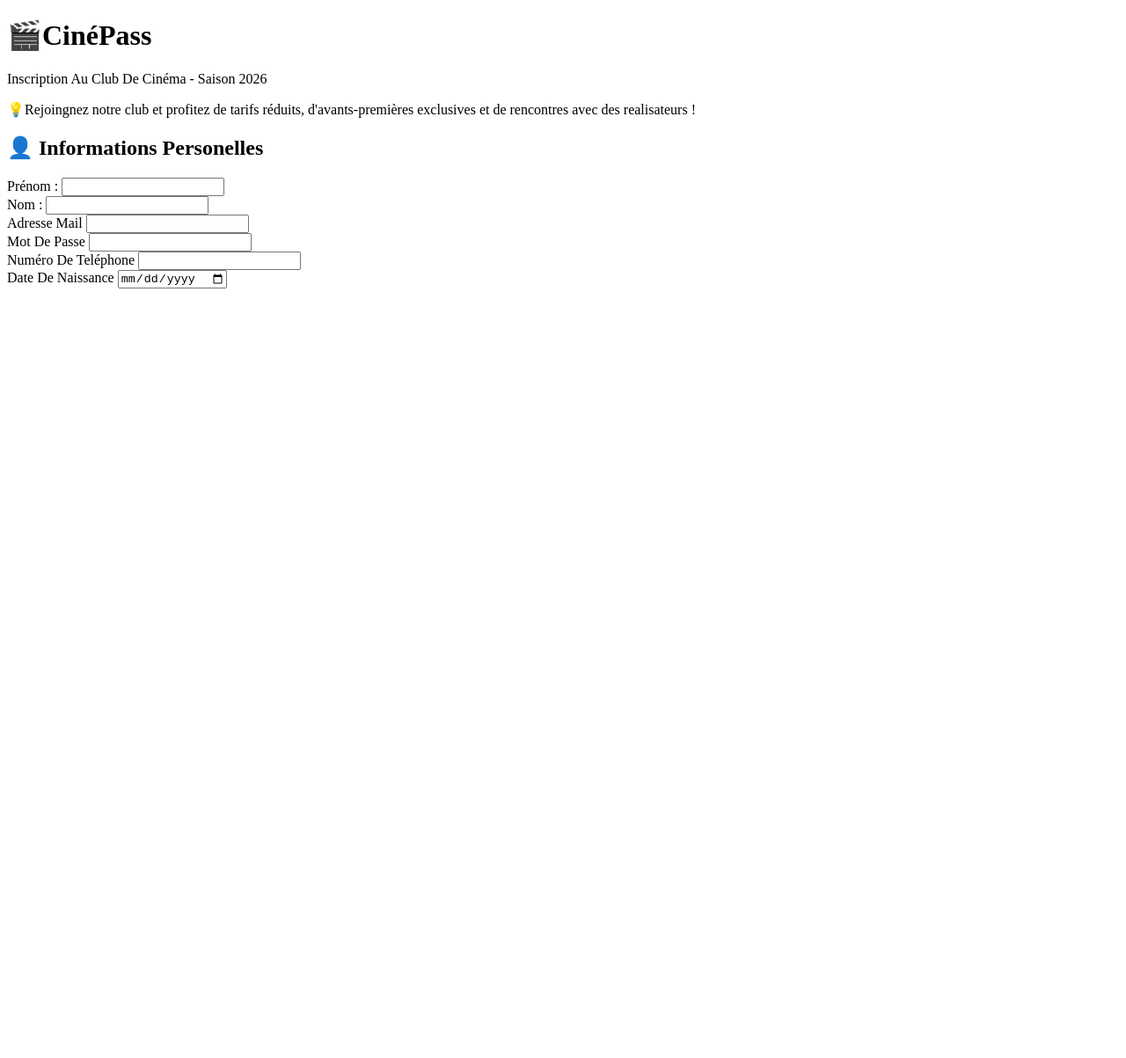
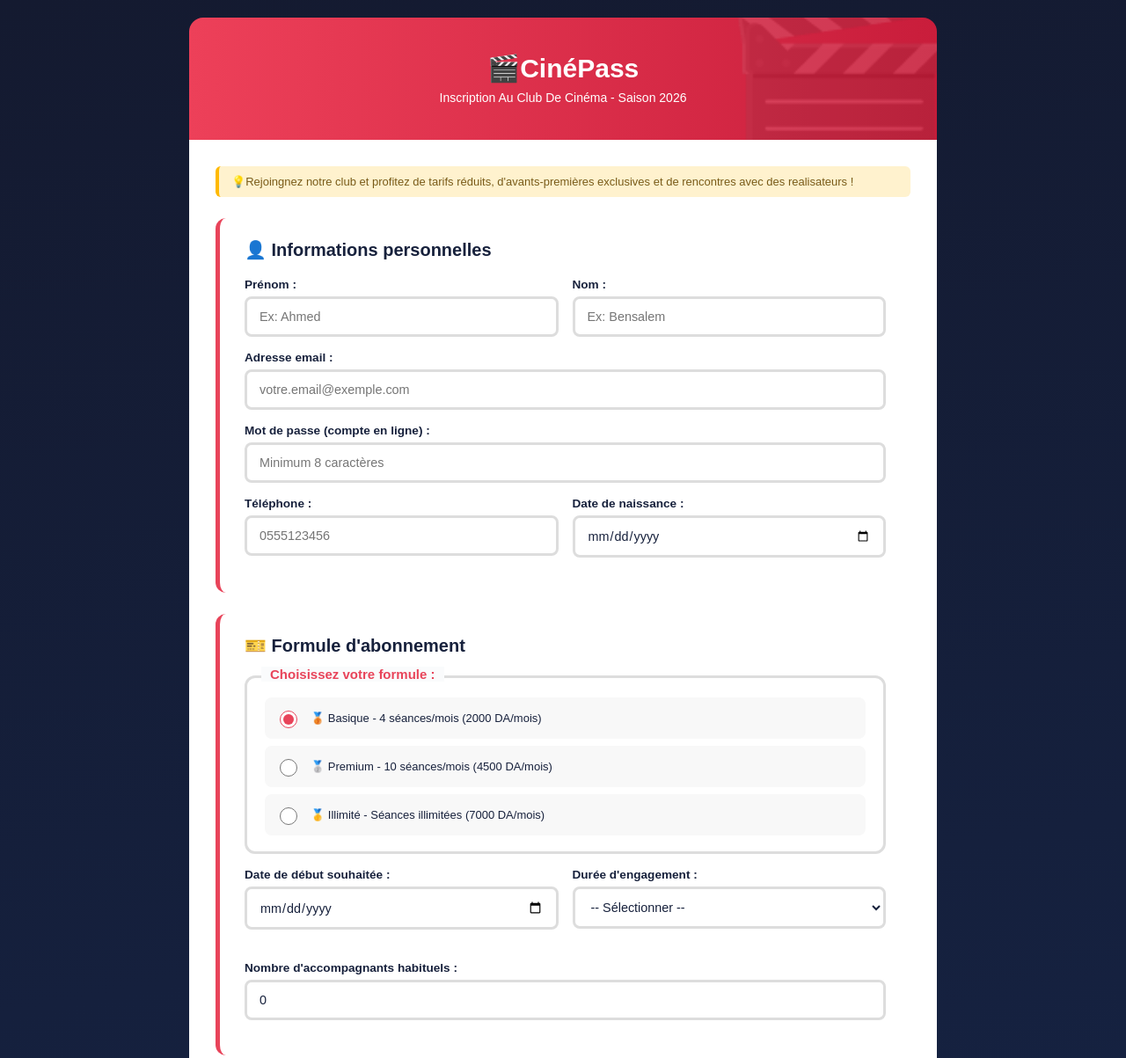
Before and after one commit to 0xvxloce/bg-tp5-httpform, a plain HTML site: page index.html in a window 1280 px wide. Shown: the top 1203 px of the page at 88% size. Before the commit the page ends 800 px from the top, so only its background shows below. Drawn offline with Linux system fonts and the light colour scheme.

Commit message:
info formule et preferences

```diff
--- a/index.html
+++ b/index.html
@@ -4,11 +4,13 @@
 <head>
     <meta charset="UTF-8">
     <meta name="viewport" content="width=device-width, initial-scale=1.0">
+    <link rel="stylesheet" href="style.css">
     <title>CinéPass</title>
 </head>
 
 <body>
     <header class="big_title">
+        <span class="logo_deco">🎬</span>
         <h1>🎬CinéPass</h1>
         <p>Inscription Au Club De Cinéma - Saison 2026</p>
     </header>
@@ -19,37 +21,124 @@
             </p>
         </div>
         <form>
-            <section class="infos_perso">
-                <h2>👤 Informations Personelles</h2>
 
-                <div class="info_prenom"> <label>Prénom :</label>
-                    <input type="text" id="prenom">
+            <section class="section">
+                <h2>👤 Informations personnelles</h2>
+
+                <div class="row">
+                    <div class="field">
+                        <label for="prenom">Prénom :</label>
+                        <input type="text" id="prenom" name="prenom" placeholder="Ex: Ahmed" required>
+                    </div>
+                    <div class="field">
+                        <label for="nom">Nom :</label>
+                        <input type="text" id="nom" name="nom" placeholder="Ex: Bensalem" required>
+                    </div>
                 </div>
 
-                <div class="info_nom"><label>Nom :</label>
-                    <input type="text" id="nom">
+                <div class="field">
+                    <label for="email">Adresse email :</label>
+                    <input type="email" id="email" name="email" placeholder="votre.email@exemple.com" required>
                 </div>
 
-                <div class="info_email">
-                    <label>Adresse Mail</label>
-                    <input type="text" id="email">
+                <div class="field">
+                    <label for="mdp">Mot de passe (compte en ligne) :</label>
+                    <input type="password" id="mdp" name="mdp" minlength="8" placeholder="Minimum 8 caractères"
+                        required>
                 </div>
 
-                <div class="info_mdp">
-                    <label>Mot De Passe</label>
-                    <input type="text" id="mdp">
-                </div>
-
-                <div class="info_tel">
-                    <label>Numéro De Teléphone</label>
-                    <input type="text" id="tel">
-                </div>
-                <div class="info_birthdate">
-                    <label>Date De Naissance</label>
-                    <input type="date" id="birthdate">
+                <div class="row">
+                    <div class="field">
+                        <label for="tel">Téléphone :</label>
+                        <input type="tel" id="tel" name="tel" pattern="[0-9]{10}" placeholder="0555123456" required>
+                    </div>
+                    <div class="field">
+                        <label for="birthdate">Date de naissance :</label>
+                        <input type="date" id="birthdate" name="birthdate">
+                    </div>
                 </div>
             </section>
 
+
+            <section class="section">
+                <h2>🎫 Formule d'abonnement</h2>
+
+                <div class="group">
+                    <span class="group-title" id="titre-formule">Choisissez votre formule :</span>
+
+                    <label class="option">
+                        <input type="radio" name="plan" value="basique" required checked>
+                        <span>🥉 Basique - 4 séances/mois (2000 DA/mois)</span>
+                    </label>
+                    <label class="option">
+                        <input type="radio" name="plan" value="premium">
+                        <span>🥈 Premium - 10 séances/mois (4500 DA/mois)</span>
+                    </label>
+                    <label class="option">
+                        <input type="radio" name="plan" value="illimite">
+                        <span>🥇 Illimité - Séances illimitées (7000 DA/mois)</span>
+                    </label>
+                </div>
+
+                <div class="row">
+                    <div class="field">
+                        <label for="date-debut">Date de début souhaitée :</label>
+                        <input type="date" id="date-debut" name="date-debut" required>
+                    </div>
+                    <div class="field">
+                        <label for="duree">Durée d'engagement :</label>
+                        <select id="duree" name="duree" required>
+                            <option value="">-- Sélectionner --</option>
+                            <option value="3">3 mois</option>
+                            <option value="6">6 mois (-5%)</option>
+                            <option value="12">12 mois (-10%)</option>
+                        </select>
+                    </div>
+                </div>
+                <div class="spacer-20"></div>
+                <div class="field">
+                    <label for="accompagnants">Nombre d'accompagnants habituels :</label>
+                    <input type="number" id="accompagnants" name="accompagnants" value="0" min="0" max="10">
+                </div>
+            </section>
+            <section class="section">
+                <h2>🎥Vos préférences cinématographiques</h2>
+                <div class="group">
+                    <div class="checkboxes">
+                        <span class="group-title" id="titre-formule">Genres de films préférés</span>
+                        <label><input type="checkbox" name="genres" value="action"> <span class="checkbox-text">💥
+                                Action / Aventure</span></label>
+                        <label><input type="checkbox" name="genres" value="comedie"> <span class="checkbox-text">😄
+                                Comédie</span></label>
+                        <label><input type="checkbox" name="genres" value="drame"> <span class="checkbox-text">🎭
+                                Drame</span></label>
+                        <label><input type="checkbox" name="genres" value="horreur"> <span class="checkbox-text">👻
+                                Horreur / Thriller</span></label>
+                        <label><input type="checkbox" name="genres" value="sf"> <span class="checkbox-text">🚀
+                                Science-fiction</span></label>
+                        <label><input type="checkbox" name="genres" value="romance"> <span class="checkbox-text">💕
+                                Romance</span></label>
+                        <label><input type="checkbox" name="genres" value="documentaire"> <span class="checkbox-text">📹
+                                Documentaire</span></label>
+                    </div>
+                </div>
+                <label for="langues">Langues de films (maintenir Ctrl/Cmd pour sélection multiple) :</label>
+                <select multiple id="langues" name="langues" size="5">
+                    <option value="arabe">العربية (Arabe)</option>
+                    <option value="francais">Français</option>
+                    <option value="english">English</option>
+                    <option value="espagnol">Español</option>
+                    <option value="autre">Autre</option>
+                </select>
+                <div class="spacer-20"></div>
+                <label for="realisateur">Réalisateur préféré (recherche) :</label>
+                <input type="text" id="realisateur" name="realisateur"
+                    placeholder="Ex: Hitchcock, Kubrick, Tarantino...">
+                <div class="spacer-20"></div>
+                <label for="site">Site ou blog cinéma que vous suivez :</label>
+                <input type="url" id="site" name="site" placeholder="https://exemple.com">
+
+            </section>
 
         </form>
 
--- a/style.css
+++ b/style.css
@@ -0,0 +1,203 @@
+* {
+  box-sizing: border-box;
+}
+
+body {
+  margin: 0;
+  padding: 20px 0;
+  min-height: 100vh;
+  font-family: Arial, sans-serif;
+  background: linear-gradient(170deg, #141a30 0%, #16264a 100%);
+  color: #17213c;
+}
+
+.big_title {
+  position: relative;
+  overflow: hidden;
+  width: 90%;
+  max-width: 850px;
+  margin: 0 auto;
+  background: linear-gradient(to right, #ed4059, #c91d3b);
+  color: white;
+  text-align: center;
+  padding: 40px 20px;
+  border-radius: 16px 16px 0 0;
+}
+
+.logo_deco {
+  position: absolute;
+  right: -25px;
+  top: 60%;
+  translate: 0 -50%;
+  font-size: 220px;
+  line-height: 1;
+  opacity: 0.12;
+  pointer-events: none;
+}
+
+.big_title h1,
+.big_title p {
+  position: relative;
+  z-index: 1;
+}
+
+.big_title h1 {
+  margin: 0;
+  font-size: 30px;
+}
+
+.big_title p {
+  margin: 8px 0 0;
+  font-size: 14px;
+}
+main {
+  width: 90%;
+  max-width: 850px;
+  margin: 0 auto;
+  background-color: white;
+  padding: 30px;
+  border-radius: 0 0 16px 16px;
+}
+
+.caption {
+  background-color: #fff2ce;
+  border-left: 4px solid #ffb900;
+  padding: 10px 14px;
+  margin-bottom: 24px;
+  border-radius: 6px;
+  font-size: 13px;
+  color: #795b18;
+}
+
+.caption p {
+  margin: 0;
+}
+.section {
+  background-color: white;
+  padding: 24px 28px;
+  border-radius: 12px;
+  border-left: 5px solid #e8445a;
+  margin-bottom: 24px;
+}
+
+.section h2 {
+  margin: 0 0 20px;
+  font-size: 20px;
+}
+input,
+textarea {
+  width: 100%;
+  padding: 12px 14px;
+  border: 3px solid #ddd;
+  border-radius: 8px;
+  font-size: 0.9rem;
+  font-family: inherit;
+  background: #fff;
+  color: #17213c;
+}
+.row {
+  display: grid;
+  grid-template-columns: 1fr 1fr;
+  gap: 16px;
+}
+.field {
+  display: flex;
+  flex-direction: column;
+  margin-bottom: 16px;
+}
+
+.field label {
+  font-size: 0.85rem;
+  font-weight: 600;
+  margin-bottom: 6px;
+}
+
+.field input,
+.field select,
+.field textarea {
+  width: 100%;
+  padding: 12px 14px;
+  border: 3px solid #ddd;
+  border-radius: 8px;
+  font-size: 0.9rem;
+  font-family: inherit;
+  background: #fff;
+  color: #17213c;
+}
+
+.field input:focus,
+.field select:focus,
+.field textarea:focus {
+  outline: none;
+  border-color: #e8445a;
+}
+
+.group {
+  position: relative;
+  border: 3px solid #ddd;
+  border-radius: 12px;
+  padding: 14px 20px 18px;
+  margin: 22px 0 16px;
+}
+
+.group-title {
+  position: absolute;
+  top: -13px;
+  left: 16px;
+  padding: 0 10px;
+  background: #fafbfc;
+  color: #e8445a;
+  font-weight: 700;
+  font-size: 15px;
+}
+
+.option {
+  display: flex;
+  align-items: center;
+  gap: 12px;
+  padding: 12px;
+  margin-top: 8px;
+  border-radius: 8px;
+  background: #f8f8f8;
+  cursor: pointer;
+  font-size: 13px;
+}
+
+.option input[type="radio"] {
+  width: 20px;
+  height: 20px;
+  accent-color: #e8445a;
+}
+.checkboxes {
+  display: flex;
+  flex-direction: column;
+  gap: 8px;
+}
+.checkboxes label {
+  display: flex;
+  align-items: center;
+  gap: 10px;
+  padding: 8px;
+  border-radius: 6px;
+  cursor: pointer;
+}
+.checkboxes input[type="checkbox"] {
+  width: 20px;
+  height: 20px;
+  accent-color: #e8445a;
+}
+select[multiple] {
+  width: 100%;
+  padding: 10px;
+  border: 1px solid #ddd;
+  border-radius: 8px;
+  font-size: 14px;
+  box-sizing: border-box;
+}
+select[multiple] option:checked {
+  background: linear-gradient(#ccc, #ccc);
+  color: #000;
+}
+.spacer-20 {
+  height: 20px;
+}
```
